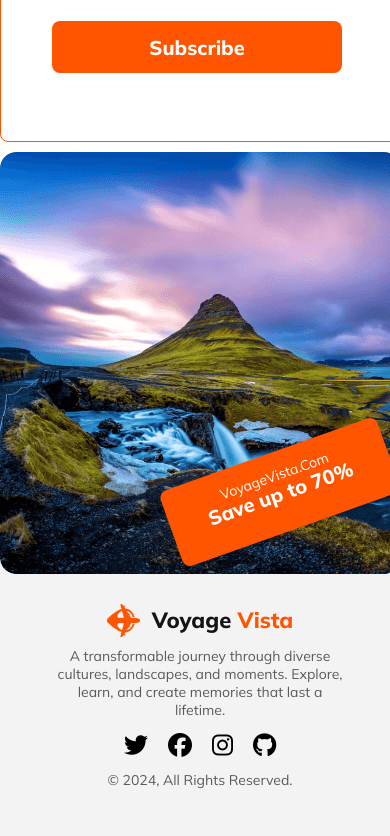
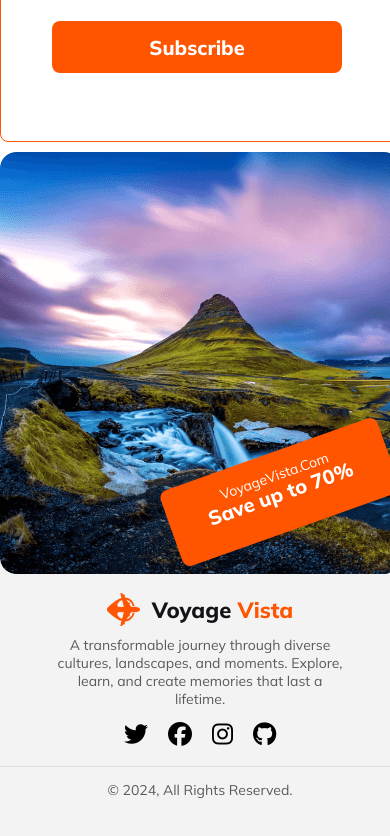
Before and after one commit to manjur67/b9-a002-manjurul-sabrin, a plain HTML site: page index.html in a window 390 px wide. Shown: the part 4322-5158 px from the top of the page. Drawn offline with Linux system fonts and the light colour scheme.

Commit message:
Added footer-line and additional edits

```diff
--- a/index.html
+++ b/index.html
@@ -134,6 +134,7 @@
             <i class="fa-brands fa-instagram"></i>
             <i class="fa-brands fa-github"></i>
         </div>
+        <div class="footer-line"></div>
         <p>&#169; 2024, All Rights Reserved.</p>
     </footer>
 </body>
--- a/responsive.css
+++ b/responsive.css
@@ -524,6 +524,12 @@ nav a{
     display: flex;
     gap: 20px;
 }
+.footer-line{
+    width: 872px;
+    height: 1px;
+    background: rgba(19, 19, 24, 0.10);
+    margin-top: 20px;
+}
 
 @media screen and (max-width: 600px) {
     body{
@@ -750,4 +756,8 @@ nav a{
     .footer .social-icons{
         font-size: 24px;
     }
+    .footer-line{
+        width: 400px;
+        height: 1px;
+    }
 }
```
